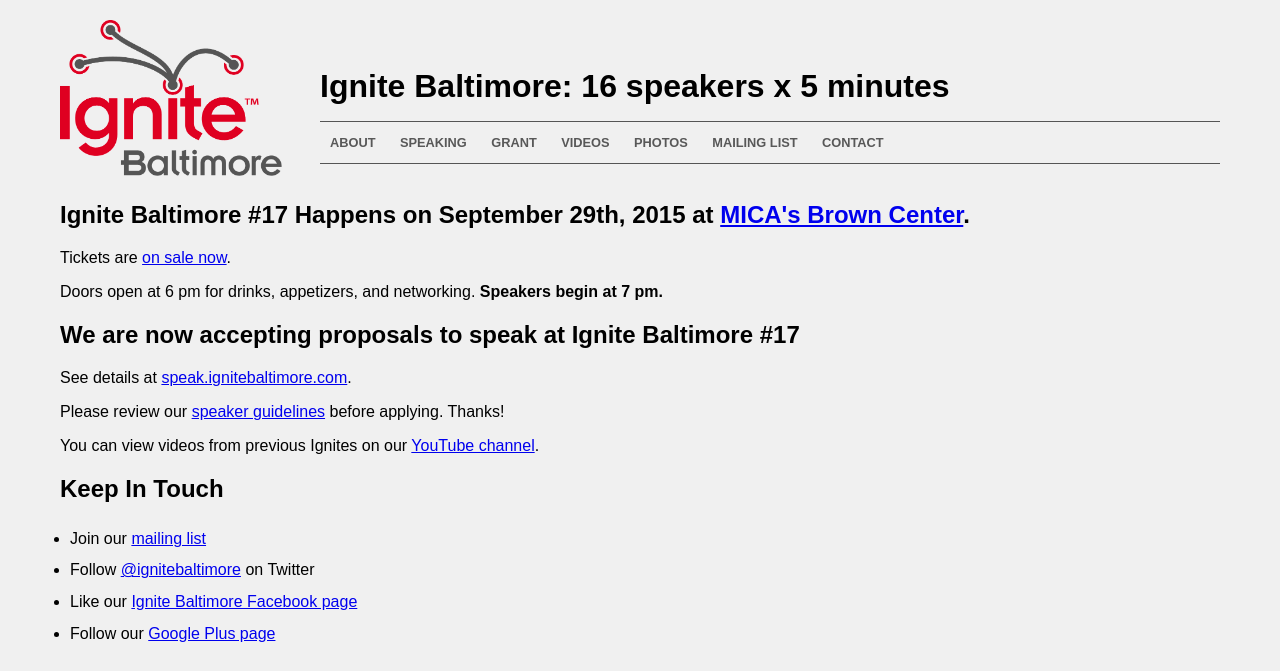
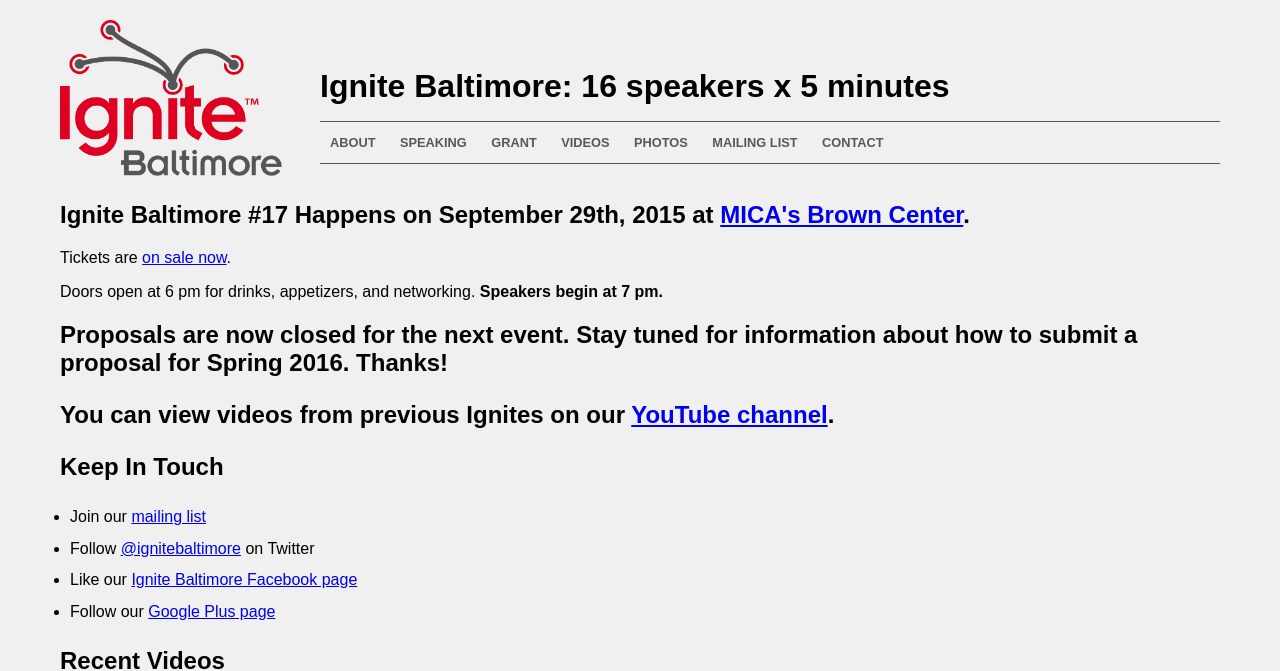
Before and after one commit to ignitebaltimore/ignitebaltimore.github.com, a Jekyll site: the page built from index.html, in a window 1280 px wide and 900 px high, cut to the strip 0-671 px from the top of the window. Built offline with Jekyll 4.4.1, drawn with Linux system fonts in a browser that asks for light colours; nearby versions of some CDN libraries.

Commit message:
Change proposals from open to closed

```diff
--- a/index.html
+++ b/index.html
@@ -13,10 +13,7 @@
 <p>Tickets are <a href="http://www.eventbrite.com/e/ignite-baltimore-17-tickets-17863085971">on sale now</a>.</p>
 <p class="row">Doors open at 6 pm for drinks, appetizers, and networking. <strong>Speakers begin at 7 pm.</strong></p>
 
-<h2 class="row">We are now accepting proposals to speak at Ignite Baltimore #17</h2>
-<p class="row">See details at <a href="http://speak.ignitebaltimore.com">speak.ignitebaltimore.com</a>.</p>
-
-<p><strong></strong>Please review our <a href="/speaking">speaker guidelines</a> before applying</strong>. Thanks!</p>
+<h2 class="row">Proposals are now closed for the next event. Stay tuned for information about how to submit a proposal for Spring 2016. Thanks!</p>
 
 <!--<p>We will start soliciting <a href="/speaking">speaking proposals</a> in midsummer.</p>-->
 
```
